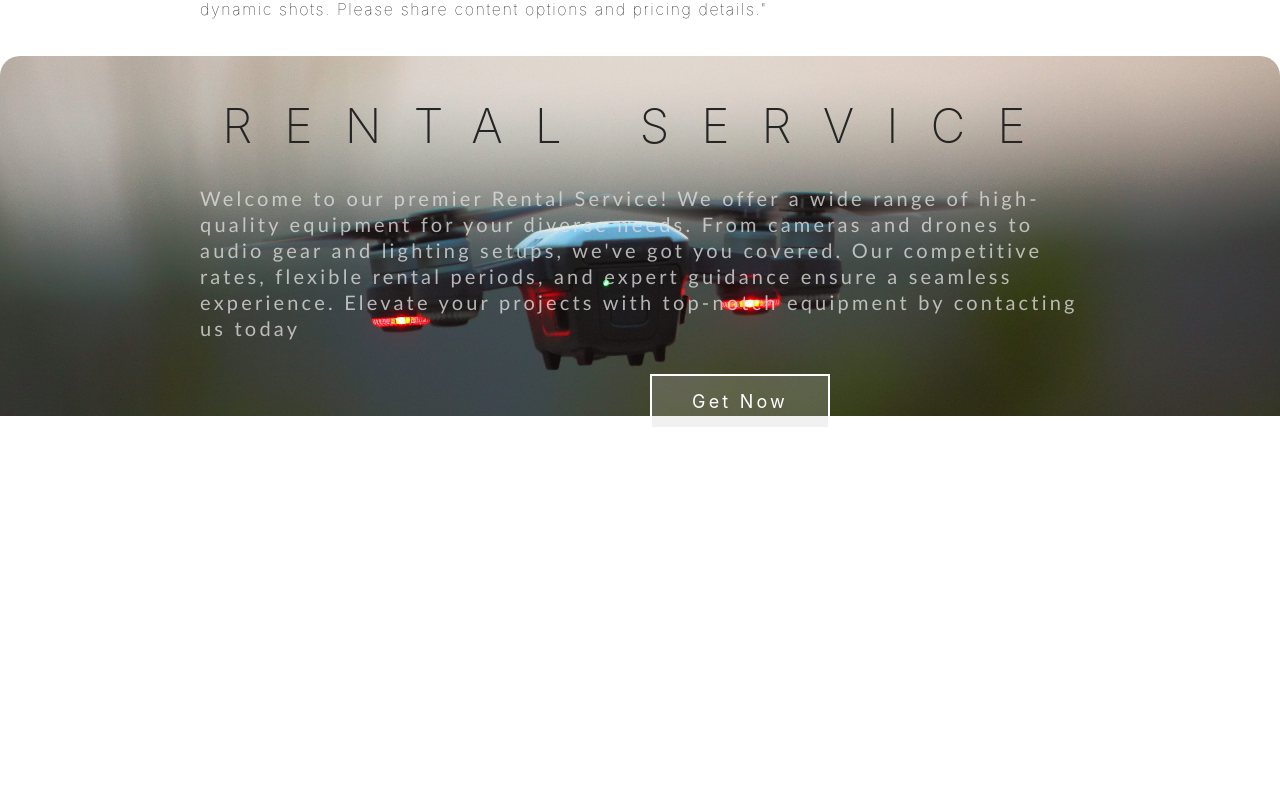
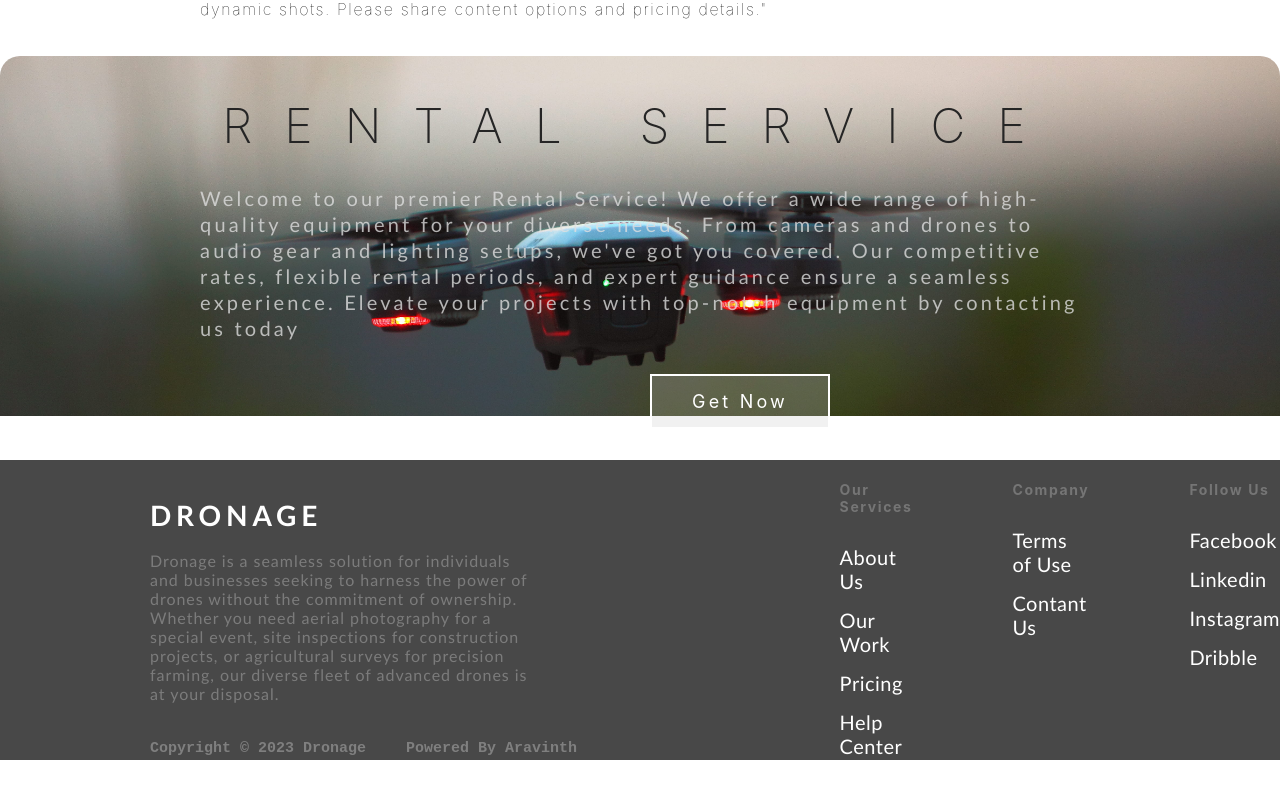
Before and after one commit to Gokulkannan3/droneage, a React (Create React App) app: page / in a window 1280 px wide. Shown: the part 1421-2220 px from the top of the page. Before the commit the page ends 1850 px from the top, so only its background shows below. Built offline with nearby package versions, Linux system fonts and the light colour scheme.

Commit message:
Footer to Home Pg

```diff
--- a/src/components/Navbar/Navbar.css
+++ b/src/components/Navbar/Navbar.css
@@ -9,6 +9,7 @@
     z-index: 5;
     top:0%;
     left:0%;
+    transition: .2s;
 }
 .nav-main.fixed{
     position:fixed;
@@ -53,7 +54,7 @@
     letter-spacing: .2rem;
     font-size: 1.4rem;
     font-weight:400;
-    color:#ffffffb1;
+    color:#ffffff;
 }
 
 .logo-img form{
@@ -103,7 +104,7 @@
     margin-bottom: 25px;
     margin-right: 20px;
     font-size: 19px;
-    color:rgb(255, 255, 255);
+    color:rgba(255, 255, 255);
     padding:10px 20px;
     font-weight: 400;
     cursor: pointer;
--- a/src/page/Home/Home.css
+++ b/src/page/Home/Home.css
@@ -180,3 +180,128 @@
 .Card-details3 a:hover{
     background-color: #41414156;
 }
+
+.footer{
+    margin-top: 48px;
+    align-items: center;
+    justify-content: center;
+    max-height: 300px;
+    background-color: rgba(28, 28, 28, 0.805);
+    color:white;
+
+}
+
+.footer-content{
+    display:flex;
+    max-height:300px;
+}
+
+.footer-left{
+
+    margin-left: 150px;
+    max-width: 400px;
+}
+.footer-left h1{
+    align-items: center;
+    padding-top: 20px;
+    font-size: 28px;
+    text-transform: uppercase;
+    letter-spacing: .3rem;
+
+    font-family: 'Gill Sans', 'Gill Sans MT', Calibri, 'Trebuchet MS', sans-serif;
+
+}
+.footer-left p{
+    font-family: 'Gill Sans', 'Gill Sans MT', Calibri, 'Trebuchet MS', sans-serif;
+    font-weight: lighter;
+    letter-spacing: .06rem;
+    color:#e2e2e256;
+
+}
+
+.footer-right{
+    display:flex;
+    margin-left: 300px;
+    margin-top: 10px;
+
+}
+
+.footer-right .service-footer{
+    text-decoration: none;
+    margin-right: 100px;
+
+}
+.service-footer h2{
+    color:#d1d1d156;
+    font-size: 14px;
+    letter-spacing: .1rem;
+}
+.Company-footer h2{
+    color:#d1d1d156;
+    font-size: 14px;
+    letter-spacing: .1rem;
+}
+.Follow-Footer h2{
+    color:#d1d1d156;
+    font-size: 14px;
+    letter-spacing: .1rem;
+}
+.footer-right .service-footer ul{
+    margin-top: 30px;
+    list-style: none;
+    margin-left: -40px;
+    font-size: 20px;
+    font-family: 'Gill Sans', 'Gill Sans MT', Calibri, 'Trebuchet MS', sans-serif;
+    letter-spacing: .03rem;
+}
+
+.footer-right .Company-footer ul{
+    margin-top: 30px;
+    list-style: none;
+    margin-left: -40px;
+    font-size: 20px;
+    font-family: 'Gill Sans', 'Gill Sans MT', Calibri, 'Trebuchet MS', sans-serif;
+    letter-spacing: .03rem;
+}
+.footer-right .Follow-Footer ul{
+    list-style: none;
+    margin-top: 30px;
+    margin-left: -40px;
+    font-size: 20px;
+    letter-spacing: .03rem;
+    font-family:'Gill Sans', 'Gill Sans MT', Calibri, 'Trebuchet MS', sans-serif;
+
+}
+.footer-right .Company-footer{
+    text-decoration: none;
+    margin-right: 100px;
+
+}
+.footer-right .Follow-Footer{
+    text-decoration: none;
+
+}
+.footer-right .service-footer ul li {
+    padding-bottom: 15px;
+}
+.footer-right .Company-footer ul li {
+    padding-bottom: 15px;
+}
+.footer-right .Follow-Footer ul li {
+    padding-bottom: 15px;
+}
+
+.footer-bottom{
+    display: flex;
+    margin-left: 110px;
+    margin-top: -40px;
+    font-family:monospace;
+    font-weight:100;
+    color:#eeeeee56;
+    font-size:15px ;
+}
+
+.footer-bottom h4{
+    margin-left: 40px;
+    margin-bottom: 10px;
+}
--- a/src/page/Home/Home.jsx
+++ b/src/page/Home/Home.jsx
@@ -13,7 +13,7 @@ const Home = ()=>{
         {url:img4},
     ];
     const containerStyles = {
-        width:'1520px',
+        width:'1518px',
         height:'600px',
         margin:'0 auto',
     };
@@ -68,8 +68,46 @@ const Home = ()=>{
             <div className="footer">
                 <div className="footer-content">
                     <div className="footer-left">
+                        <h1>Dronage </h1>
+                        <p>Dronage is a seamless solution for individuals and businesses seeking to harness the power of drones without the commitment of ownership. Whether you need aerial photography for a special event, site inspections for construction projects, or agricultural surveys for precision farming, our diverse fleet of advanced drones is at your disposal.</p>
+                    </div>
+                    <div className="footer-right">
+                        <div className="service-footer">
+                            <h2>
+                            Our Services
+                            </h2>
+                            <ul>
+                                <li>About Us</li>
+                                <li>Our Work</li>
+                                <li>Pricing</li>
+                                <li>Help Center</li>
+                                <li>Login</li>
+                            </ul>
+                        </div>
+                        <div className="Company-footer">
+                            <h2>Company</h2>
+                            <ul>
+                                <li>Terms of Use</li>
+                                <li>Contant Us</li>
+                            </ul>
+                        </div>
+                        <div className="Follow-Footer">
+                            <h2>Follow Us</h2>
+                            <ul>
+                                <li>Facebook</li>
+                                <li>Linkedin</li>
+                                <li>Instagram</li>
+                                <li>Dribble</li>
+
+                            </ul>
+                        </div>
 
                     </div>
+
+                </div>
+                <div className="footer-bottom">
+                        <h4>Copyright &copy; 2023 Dronage</h4>
+                        <h4>Powered By Aravinth</h4>
                 </div>
             </div>
 
```
